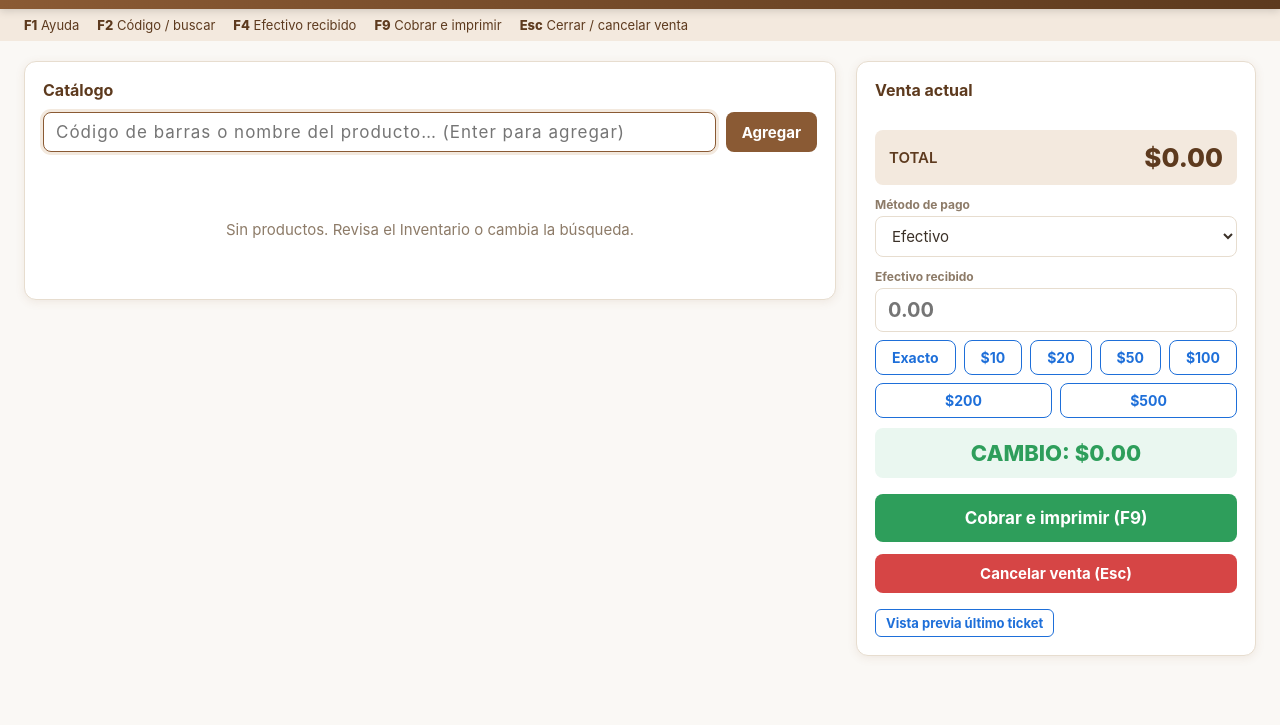
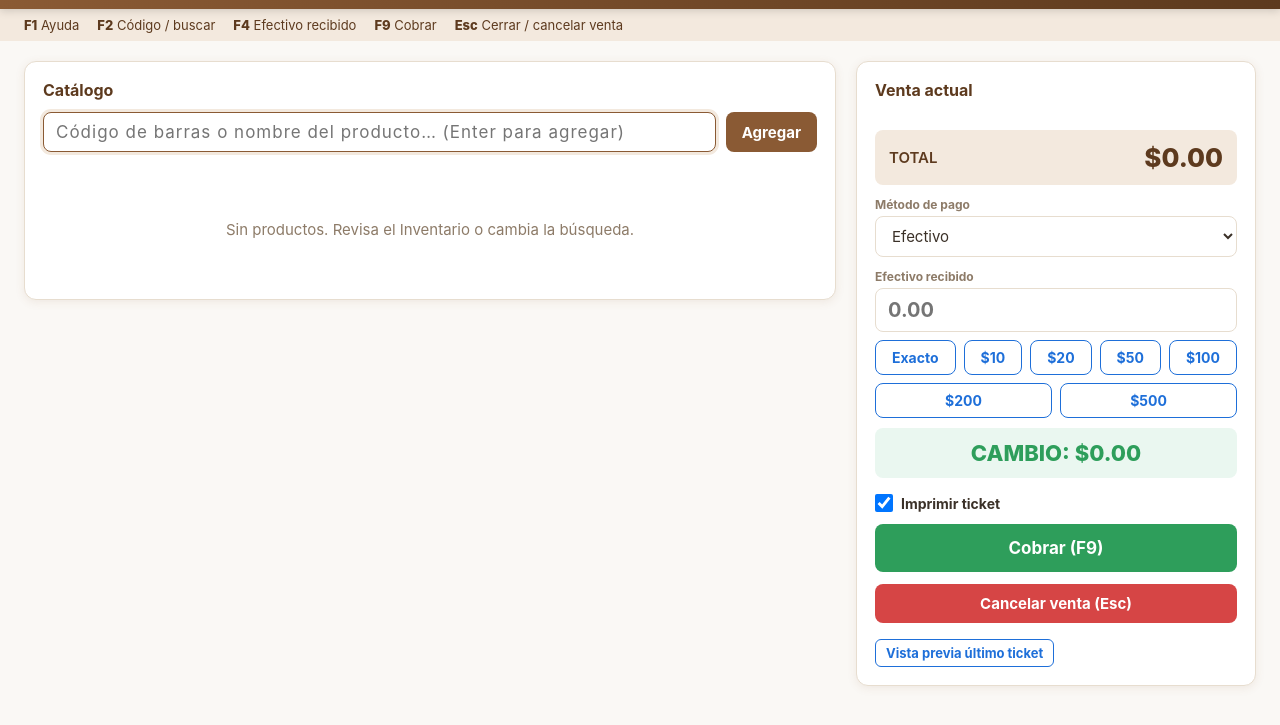
Before and after one commit to saul195/POS-Dulceria, a website: page public/index.html in a window 1280 px wide. Shown: the part 51-776 px from the top of the page. Drawn offline with Linux system fonts and the light colour scheme; no server answers.

Commit message:
Opcion de imprimir o no el ticket al cobrar

```diff
--- a/public/index.html
+++ b/public/index.html
@@ -28,7 +28,7 @@
     <span><b>F1</b> Ayuda</span>
     <span><b>F2</b> Código / buscar</span>
     <span><b>F4</b> Efectivo recibido</span>
-    <span><b>F9</b> Cobrar e imprimir</span>
+    <span><b>F9</b> Cobrar</span>
     <span><b>Esc</b> Cerrar / cancelar venta</span>
   </div>
 
@@ -83,8 +83,14 @@
         <div class="change-box" id="changeBox">CAMBIO: $0.00</div>
 
         <div class="pay-row mt">
+          <label class="checkbox-line" for="printTicket">
+            <input type="checkbox" id="printTicket" checked>
+            Imprimir ticket
+          </label>
+        </div>
+        <div class="pay-row">
           <button class="btn btn-success btn-lg btn-block" id="chargeBtn">
-            Cobrar e imprimir (F9)
+            Cobrar (F9)
           </button>
         </div>
         <div class="pay-row">
@@ -105,7 +111,7 @@
         <tr><td><b>F2</b></td><td>Enfocar el campo de código de barras</td></tr>
         <tr><td><b>Enter</b></td><td>Agregar el producto escaneado/buscado</td></tr>
         <tr><td><b>F4</b></td><td>Ir al campo de efectivo recibido</td></tr>
-        <tr><td><b>F9</b></td><td>Cobrar e imprimir ticket</td></tr>
+        <tr><td><b>F9</b></td><td>Cobrar (imprime ticket si la casilla está marcada)</td></tr>
         <tr><td><b>Enter</b> (en efectivo)</td><td>Cobrar</td></tr>
         <tr><td><b>Esc</b></td><td>Cerrar ventana o cancelar venta</td></tr>
         <tr><td><b>+</b> en una tarjeta</td><td>Agregar 1 al instante (100 g si es por peso)</td></tr>
--- a/public/js/pos.js
+++ b/public/js/pos.js
@@ -492,14 +492,18 @@ async function charge() {
     cart.clear();
     renderCart();
     $('amountPaid').value = '';
-    setAlert(`Venta #${sale.ticket_no || sale.id} registrada. Imprimiendo ticket…`, 'success');
-    await printTicket(sale, { amountPaid: paid, change: lastPayment.change });
+    if ($('printTicket').checked) {
+      setAlert(`Venta #${sale.ticket_no || sale.id} registrada. Imprimiendo ticket…`, 'success');
+      await printTicket(sale, { amountPaid: paid, change: lastPayment.change });
+    } else {
+      setAlert(`Venta #${sale.ticket_no || sale.id} registrada. Ticket omitido.`, 'success');
+    }
     setTimeout(() => $('barcodeInput').focus(), 300);
   } catch (e) {
     setAlert(e.message);
   } finally {
     chargeBtn.disabled = false;
-    chargeBtn.textContent = 'Cobrar e imprimir (F9)';
+    chargeBtn.textContent = 'Cobrar (F9)';
   }
 }
 
```
